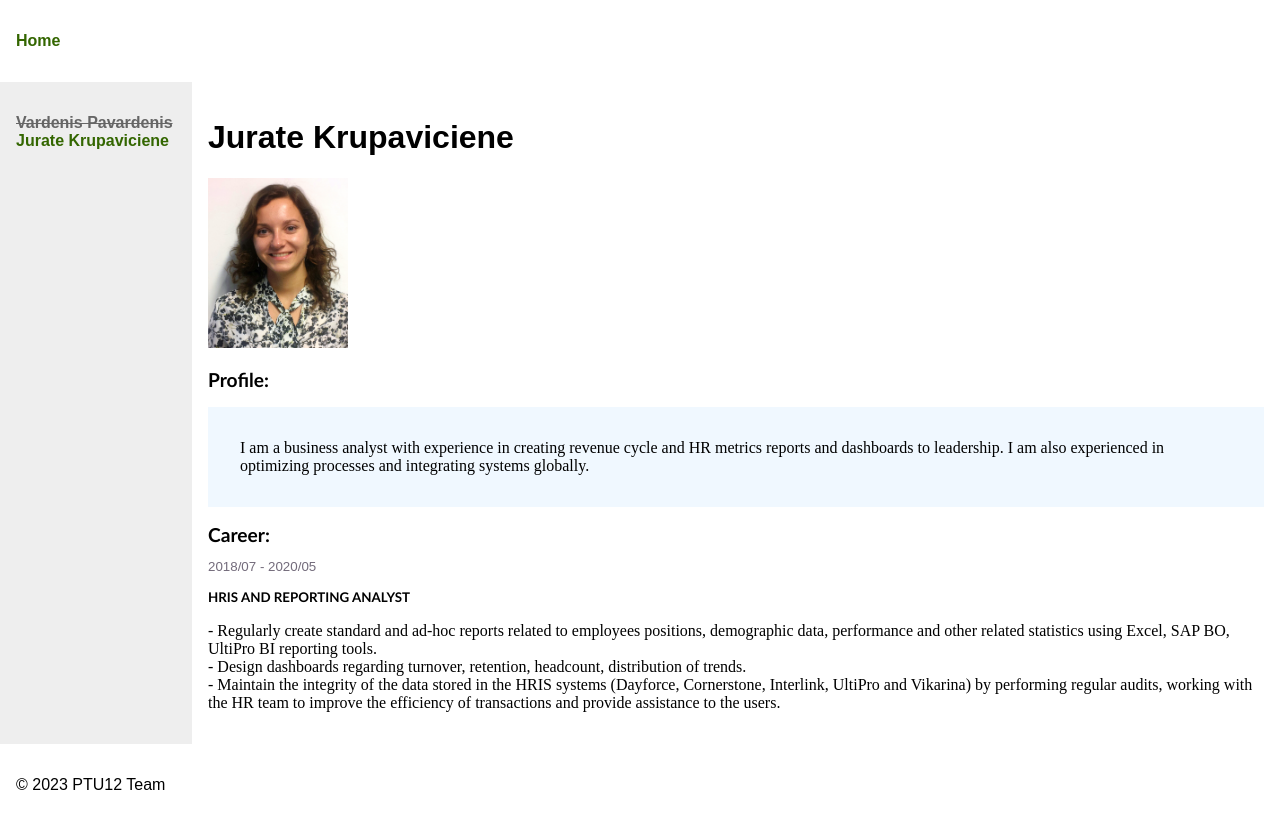
After one commit to kobrius11/ptu12_team, a Flask app: page /jurate_krupaviciene/ in a window 1280 px wide. The commit adds this page. Run offline with Flask 3, Linux system fonts and the light colour scheme.

Commit message:
changes by jurate

```diff
--- a/app.py
+++ b/app.py
@@ -10,5 +10,9 @@ def index():
 def vardenis_pavardenis():
     return render_template('vardenis_pavardenis.html/')
 
+@app.route('/jurate_krupaviciene/')
+def jurate_krupaviciene():
+    return render_template('jurate_krupaviciene.html/')
+
 if __name__ == "__main__":
     app.run(debug=True)
--- a/templates/includes/sidebar.html
+++ b/templates/includes/sidebar.html
@@ -2,4 +2,7 @@
     <li>
         <a class="broken" href="/vardenis_pavardenis/">Vardenis Pavardenis</a>
     </li>
+    <li>
+        <a href="/jurate_krupaviciene/">Jurate Krupaviciene</a>
+    </li>
 </ul>
--- /dev/null
+++ b/templates/jurate_krupaviciene.html
@@ -0,0 +1,41 @@
+<!DOCTYPE html>
+<html lang="en">
+<head>
+    <meta charset="UTF-8">
+    <meta http-equiv="X-UA-Compatible" content="IE=edge">
+    <meta name="viewport" content="width=device-width, initial-scale=1.0">
+    <title>PTU12 Team</title>
+    <link rel="stylesheet" href="/static/style.css">
+</head>
+<body>
+    <header>
+        {% include 'includes/menu.html' %}
+    </header>
+    <main>
+        <sidebar>
+            {% include 'includes/sidebar.html' %}
+        </sidebar>
+        <div class="content">
+            <h1>Jurate Krupaviciene</h1>
+            <img src="/static/Jurate.jpg " width="140" height="170">
+            <p></p>
+            <b style="font-size: larger; font-family:'Trebuchet MS', 'Lucida Sans Unicode', 'Lucida Grande', 'Lucida Sans', Arial, sans-serif;">Profile: </b>
+            <p style="background-color:aliceblue; font-family: 'Times New Roman', Times, serif; padding: 2rem;">I am a business analyst with experience in creating revenue cycle and HR metrics reports and
+                dashboards to leadership. I am also experienced in optimizing processes and integrating systems
+                globally.</p>
+            <b style="font-size: larger; font-family:'Trebuchet MS', 'Lucida Sans Unicode', 'Lucida Grande', 'Lucida Sans', Arial, sans-serif;">Career: </b>
+            <p style="color: rgba(83, 74, 93, 0.816); font-size: smaller;">2018/07 - 2020/05 </p>
+            <b style="font-size:smaller; font-family:'Trebuchet MS', 'Lucida Sans Unicode', 'Lucida Grande', 'Lucida Sans', Arial, sans-serif;">HRIS AND REPORTING ANALYST </b>
+            <p style="font-family: 'Times New Roman', Times, serif;">- Regularly create standard and ad-hoc reports related to employees positions, demographic data,
+                performance and other related statistics using Excel, SAP BO, UltiPro BI reporting tools.<br>
+            - Design dashboards regarding turnover, retention, headcount, distribution of trends.<br>
+            - Maintain the integrity of the data stored in the HRIS systems (Dayforce, Cornerstone, Interlink,
+                UltiPro and Vikarina) by performing regular audits, working with the HR team to improve the
+                efficiency of transactions and provide assistance to the users. </p>
+        </div>
+    </main>
+    <footer>
+        {% include 'includes/footer.html' %}
+    </footer>
+</body>
+</html>
```
Also changed, not shown: static/Jurate.jpg (added).
